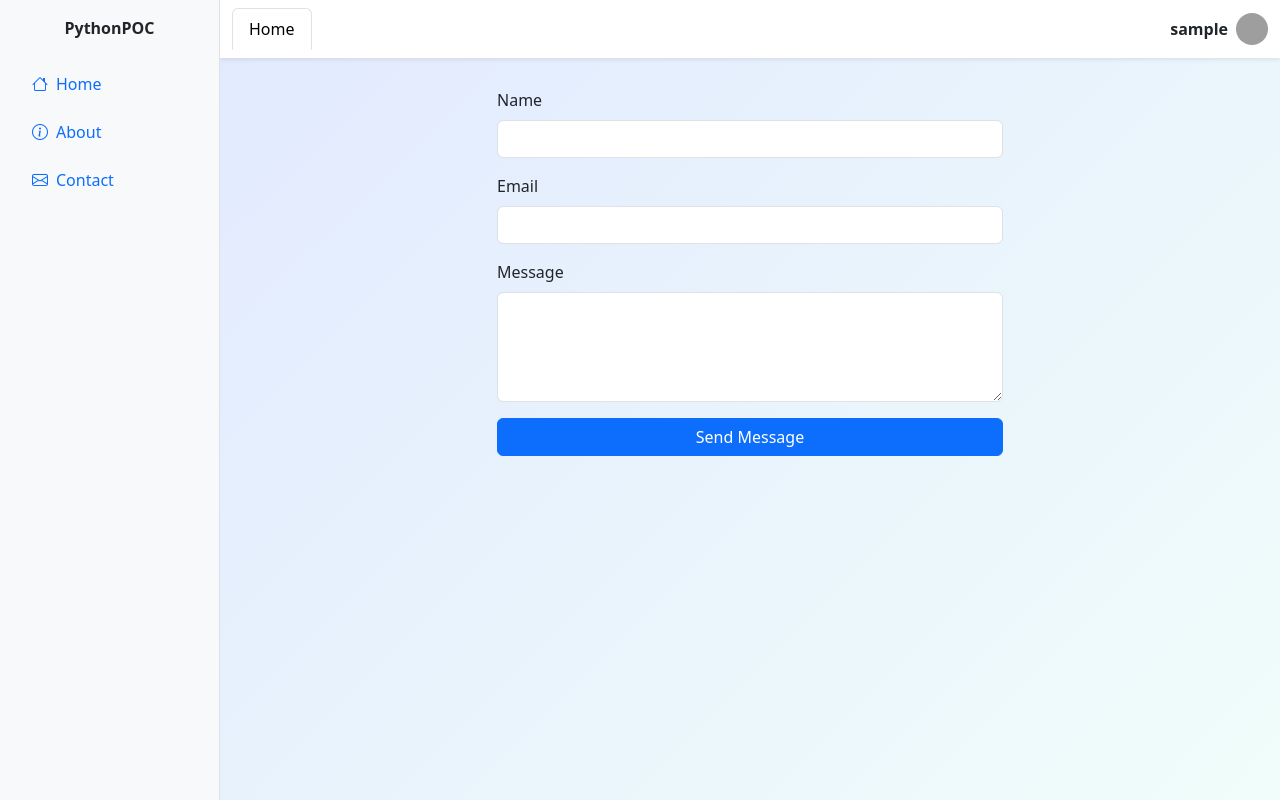
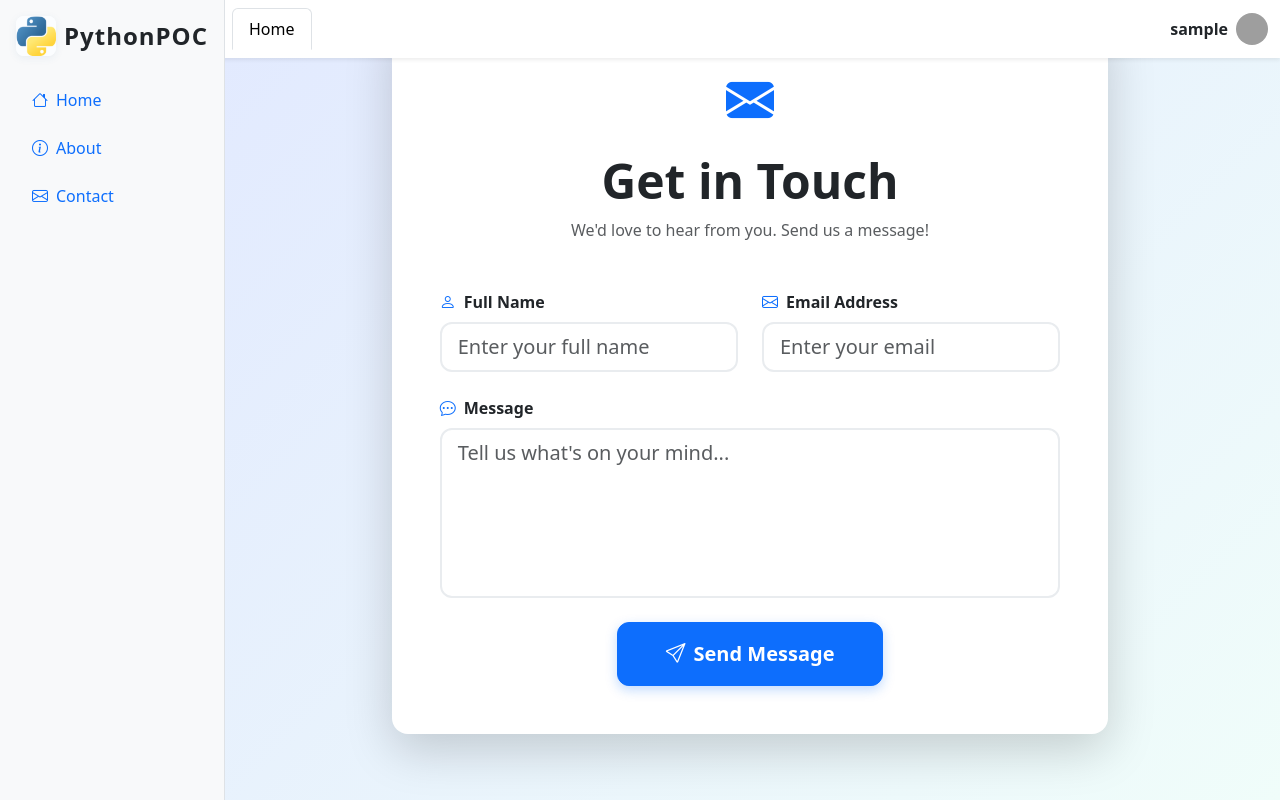
Before and after one commit to ABF00711/PythonbPOC-2-, a Django app: page /contact/ in a window 1280 px wide. Run offline with Django 4.2, Linux system fonts and the light colour scheme; the visitor is signed in with stand-in values (Sample User, id 1); data comes from the database, SQL or seed files in the repository; some libraries are stand-ins or nearby versions; grey boxes are pictures that could not be loaded.

Commit message:
refactor(contact): modify the contact page

```diff
--- a/core/templates/contact.html
+++ b/core/templates/contact.html
@@ -1,25 +1,66 @@
 {% extends 'base.html' %}
 {% block title %}Contact - PythonPOC{% endblock %}
 {% block content %}
+<div class="d-flex align-items-center justify-content-center" style="min-height: calc(100vh - 120px);">
     <div class="row justify-content-center">
-    <div class="col-lg-6">
-        <h1 class="fw-bold mb-4 text-center">Contact Us</h1>
+        <div class="col-lg-11 col-xl-11">
+            <div class="card shadow-lg border-0" style="border-radius: 1rem;">
+                <div class="card-body p-5">
+                    <div class="text-center mb-5">
+                        <div class="mb-3">
+                            <i class="bi bi-envelope-fill text-primary" style="font-size: 3rem;"></i>
+                        </div>
+                        <h1 class="fw-bold display-5 text-dark mb-2">Get in Touch</h1>
+                        <p class="text-muted fs-6">We'd love to hear from you. Send us a message!</p>
+                    </div>
+
                     <form method="post" autocomplete="off">
                         {% csrf_token %}
-            <div class="mb-3">
-                <label for="contactName" class="form-label">Name</label>
-                <input type="text" class="form-control" id="contactName" name="name" required>
+                        <div class="row">
+                            <div class="col-md-6 mb-4">
+                                <div class="position-relative">
+                                    <label for="contactName" class="form-label fw-semibold text-dark mb-2">
+                                        <i class="bi bi-person me-2 text-primary"></i>Full Name
+                                    </label>
+                                    <input type="text" class="form-control form-control-lg border-2"
+                                           id="contactName" name="name" required
+                                           placeholder="Enter your full name"
+                                           style="border-color: #e9ecef; border-radius: 0.75rem;">
                                 </div>
-            <div class="mb-3">
-                <label for="contactEmail" class="form-label">Email</label>
-                <input type="email" class="form-control" id="contactEmail" name="email" required>
                             </div>
-            <div class="mb-3">
-                <label for="contactMessage" class="form-label">Message</label>
-                <textarea class="form-control" id="contactMessage" name="message" rows="4" required></textarea>
+                            <div class="col-md-6 mb-4">
+                                <div class="position-relative">
+                                    <label for="contactEmail" class="form-label fw-semibold text-dark mb-2">
+                                        <i class="bi bi-envelope me-2 text-primary"></i>Email Address
+                                    </label>
+                                    <input type="email" class="form-control form-control-lg border-2"
+                                           id="contactEmail" name="email" required
+                                           placeholder="Enter your email"
+                                           style="border-color: #e9ecef; border-radius: 0.75rem;">
                                 </div>
-            <button type="submit" class="btn btn-primary w-100">Send Message</button>
+                            </div>
+                        </div>
+
+                        <div class="mb-4">
+                            <label for="contactMessage" class="form-label fw-semibold text-dark mb-2">
+                                <i class="bi bi-chat-dots me-2 text-primary"></i>Message
+                            </label>
+                            <textarea class="form-control form-control-lg border-2"
+                                      id="contactMessage" name="message" rows="5" required
+                                      placeholder="Tell us what's on your mind..."
+                                      style="border-color: #e9ecef; border-radius: 0.75rem; resize: none;"></textarea>
+                        </div>
+
+                        <div class="text-center">
+                            <button type="submit" class="btn btn-primary btn-lg px-5 py-3 fw-semibold"
+                                    style="border-radius: 0.75rem; box-shadow: 0 4px 12px rgba(13, 110, 253, 0.25);">
+                                <i class="bi bi-send me-2"></i>Send Message
+                            </button>
+                        </div>
                     </form>
                 </div>
             </div>
+        </div>
+    </div>
+</div>
 {% endblock %}
--- a/core/templates/navbar.html
+++ b/core/templates/navbar.html
@@ -1,7 +1,11 @@
+{% load static %}
 <div class="d-flex">
     <nav class="sidebar bg-light border-end p-3" style="min-width: 220px; height: 100vh; position: fixed; top: 0; left: 0; z-index: 1040;">
         <div class="mb-4 text-center">
-            <a class="navbar-brand fw-bold" href="/">PythonPOC</a>
+            <a class="navbar-brand fw-bold d-flex align-items-center justify-content-center" href="/">
+                <img src="{% static 'core/img/python-logo.png' %}" alt="Python Logo" width="40" height="40" class="me-2" style="border-radius:8px;box-shadow:0 2px 8px rgba(48,105,152,0.08);background:#fff;">
+                <span class="fw-bold fs-4" style="letter-spacing: 1px;">PythonPOC</span>
+            </a>
         </div>
         <ul class="nav flex-column">
             <li class="nav-item mb-2">
```
Also changed, not shown: core/templates/about.html (+9 -7 lines), core/templates/home.html (+5 -3 lines), core/static/core/img/logo.svg (added), core/static/core/img/python-logo.png (added). Lines whose indentation alone changed are shown as unchanged.
